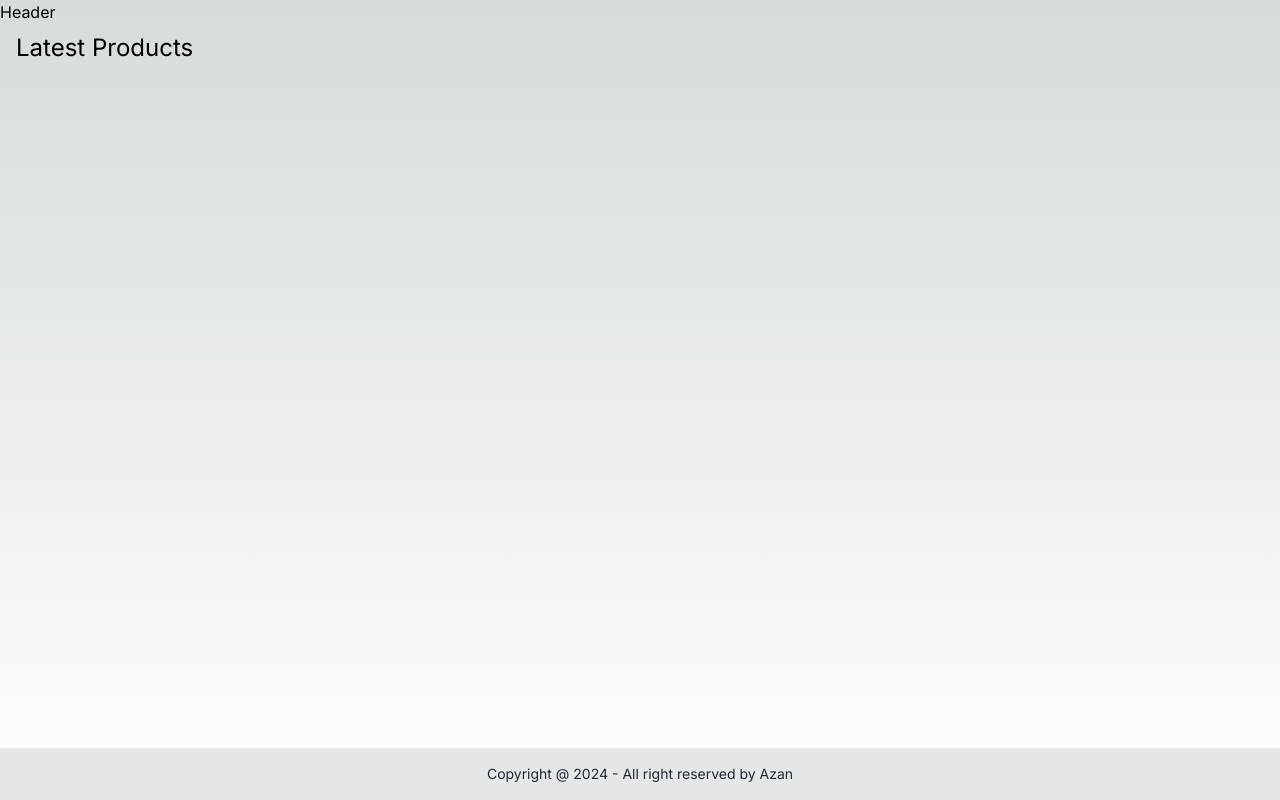
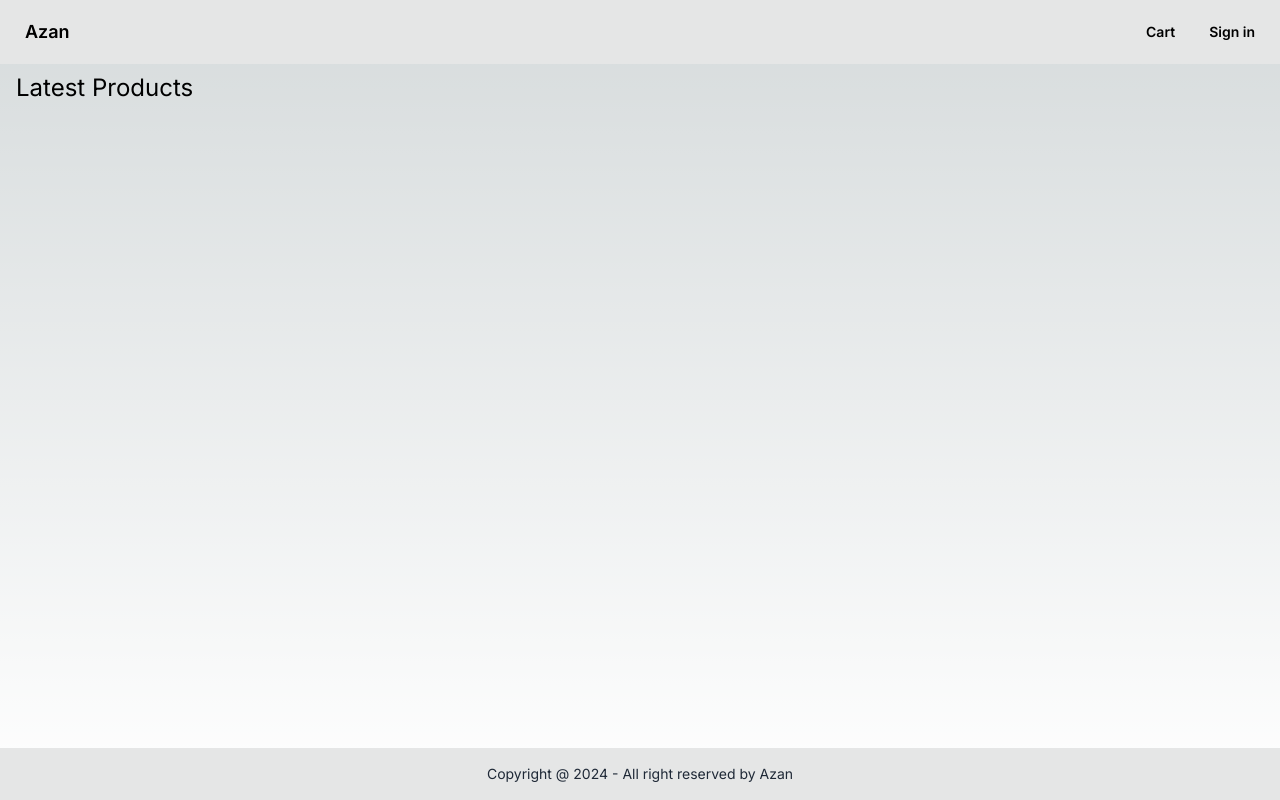
Before and after one commit to rumanak21/Azan-Ecommerce-Website, a Next.js app: page / in a window 1280 px wide. Built offline with nearby package versions, Linux system fonts and the light colour scheme.

Commit message:
added cart and sign in btn

```diff
--- a/app/globals.css
+++ b/app/globals.css
@@ -31,3 +31,6 @@
     text-wrap: balance;
   }
 }
+.btn{
+  text-transform: none;
+}
--- a/components/header/header.tsx
+++ b/components/header/header.tsx
@@ -1,8 +1,23 @@
+import Link from 'next/link'
 import React from 'react'
 
 const Header = () => {
   return (
-    <div>Header</div>
+    <header>
+      <nav>
+        <div className='navbar justify-between bg-base-300'>
+        <Link href="/" className='btn btn-ghost text-lg'>Azan</Link>
+        <ul className='flex'>
+          <li>
+            <Link href="/cart" className='btn btn-ghost rounded-btn '>Cart</Link>
+          </li>
+          <li>
+            <Link href="/signin" className='btn btn-ghost rounded-btn '>Sign in</Link>
+          </li>
+        </ul>
+        </div>
+      </nav>
+    </header>
   )
 }
 
```
